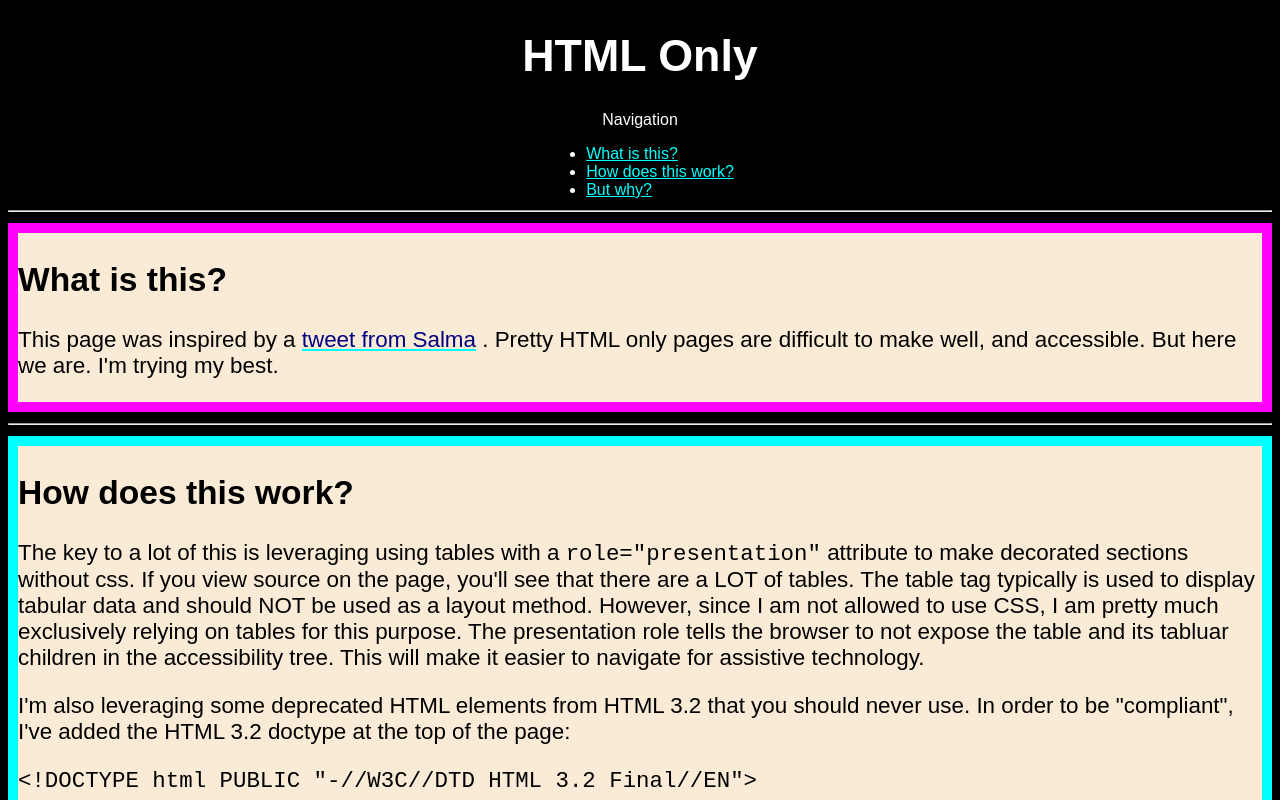
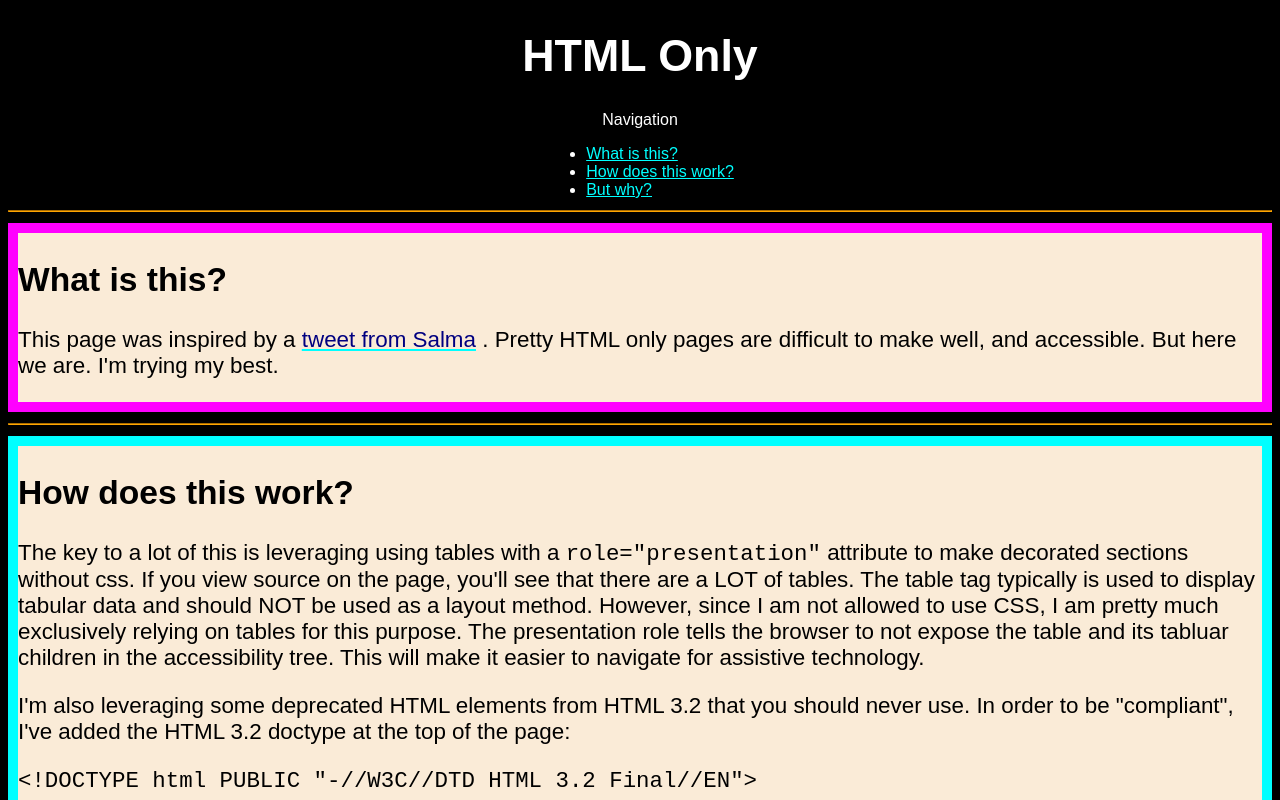
Before and after one commit to Tin922/Internship-8-HTML-CSS, a plain HTML site: page index.html in a window 1280 px wide. Shown: the top 800 px of the page. Drawn offline with Linux system fonts and the light colour scheme.

Commit message:
changed hr color

```diff
--- a/style.css
+++ b/style.css
@@ -4,7 +4,7 @@ body {
   font-family: Arial, Helvetica, sans-serif;
 }
 hr {
-  color: orange;
+  border-color: orange;
 }
 header {
   color: white;
```
